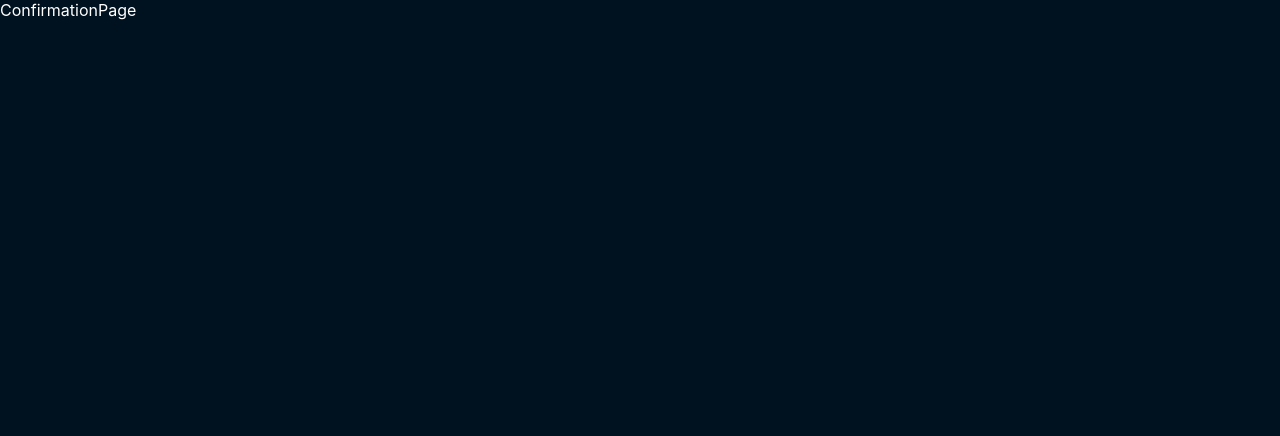
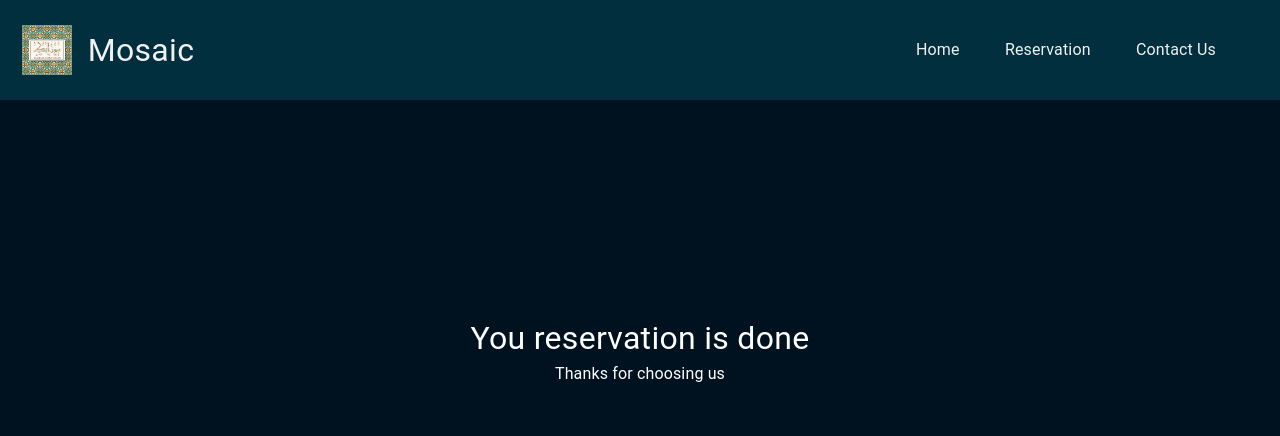
Before and after one commit to hazem-89/restaurant-booking, a React (Create React App) app in the folder client/: page /confirmation in a window 1280 px wide. Shown: the top 436 px of the page. Built offline with nearby package versions, Linux system fonts and the light colour scheme.

Commit message:
add confirmation page

```diff
--- a/client/src/pages/Confirmation/ConfirmationPage.tsx
+++ b/client/src/pages/Confirmation/ConfirmationPage.tsx
@@ -1,9 +1,37 @@
+import { Box, SxProps, Typography } from '@mui/material'
 import React from 'react'
+import Footer from '../../components/Footer/Footer'
+import Header from '../../components/Header/Header'
 
 const ConfirmationPage = () => {
   return (
-    <div style={{ color: 'white' }}>ConfirmationPage</div>
+    <Box style={{ color: 'white' }}>
+      <Box>
+        <Header />
+      </Box>
+      <Box sx={mainBox}>
+        <Typography sx={{ fontSize: '2em' }}>
+          You reservation is done
+        </Typography>
+        <Typography>
+          Thanks for choosing us
+        </Typography>
+      </Box>
+
+      <Box>
+        <Footer />
+      </Box>
+    </Box>
   )
 }
 
 export default ConfirmationPage
+
+
+const mainBox: SxProps = {
+  display: 'flex',
+  flexDirection: 'column',
+  alignItems: 'center',
+  justifyContent: 'center',
+  height: { xs: '100px', md: '', lg: '500px' }
+}
```
